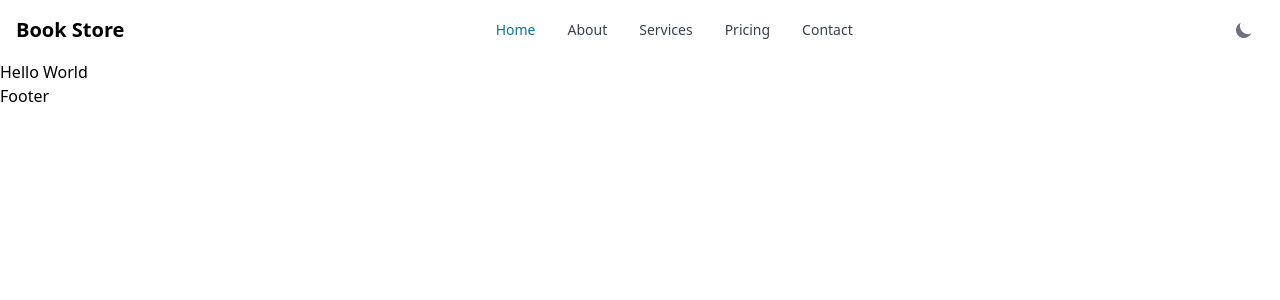
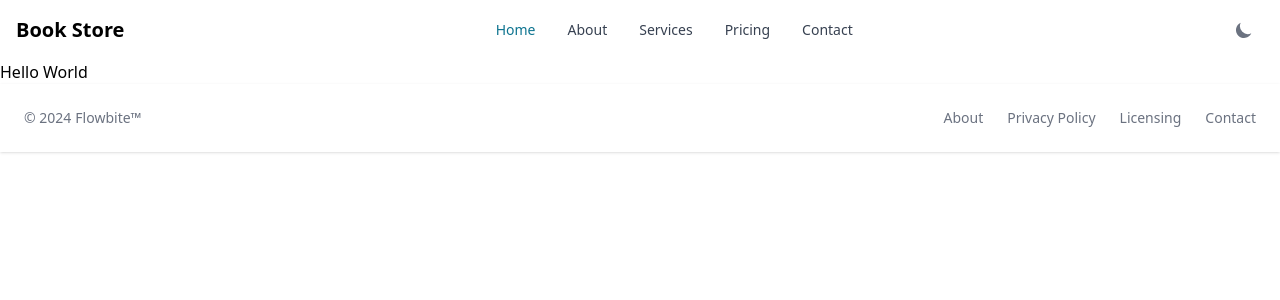
Before and after one commit to AchrafELBANOURI/Clone_Apple_Bookstore, a Next.js app: page / in a window 1280 px wide. Shown: the top 300 px of the page. Built offline with nearby package versions, Linux system fonts and the light colour scheme.

Commit message:
Add Footer

```diff
--- a/src/components/MainLayout.jsx
+++ b/src/components/MainLayout.jsx
@@ -2,6 +2,7 @@
 
 import Link from "next/link";
 import { Navbar , DarkThemeToggle } from "flowbite-react";
+import { Footer, FooterCopyright, FooterLink, FooterLinkGroup } from "flowbite-react";
 
 
 export function DefaultHeader() {
@@ -30,6 +31,14 @@ export function DefaultHeader() {
 
 export function DefaultFooter() {
     return (
-        <h1>Footer</h1>
+        <Footer container className="rounded-none">
+      <FooterCopyright href="#" by="Flowbite™" year={2024} />
+      <FooterLinkGroup>
+        <FooterLink href="#">About</FooterLink>
+        <FooterLink href="#">Privacy Policy</FooterLink>
+        <FooterLink href="#">Licensing</FooterLink>
+        <FooterLink href="#">Contact</FooterLink>
+      </FooterLinkGroup>
+    </Footer>
     )
 }
```
